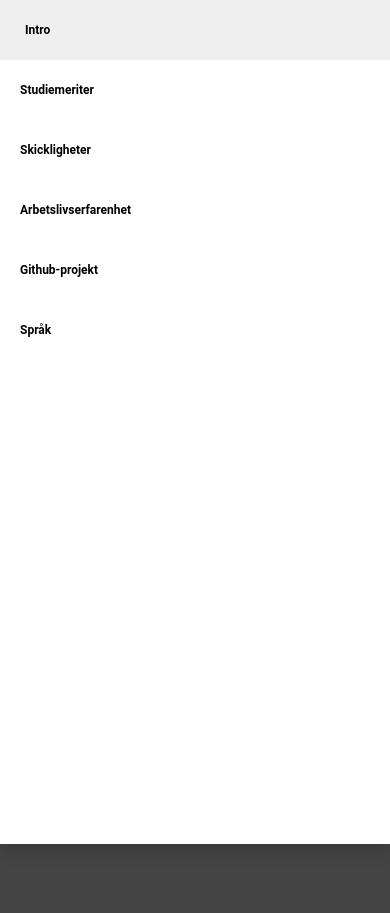
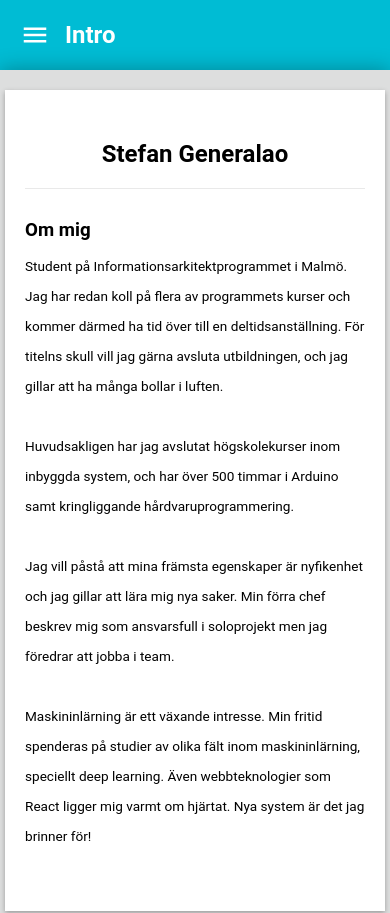
Before and after one commit to stefangeneralao/stefan-generalao-cv, a React (Create React App) app: page / in a window 390 px wide. Shown: the top 913 px of the page. Before the commit the page ends 844 px from the top, so only its background shows below. Built offline with nearby package versions, Linux system fonts and the light colour scheme.

Commit message:
Drawer design changed in open state.

```diff
--- a/src/App.css
+++ b/src/App.css
@@ -73,6 +73,10 @@ h3 {
   height: 100%;
 	transition: 450ms;
 	transition-timing-function: cubic-bezier(.4,0,.2,1);
+}
+
+.Drawer.open {
+	width: 300px;
 }
 
 ul {
@@ -180,7 +184,17 @@ li {
 	}
 
 	.Body {
+		transition: 100ms;
 		margin-left: 0;
+	}
+
+	.Body.drawer-open {
+		transition: 300ms;
+		filter: brightness(0.5);
+	}
+
+	.Header {
+		transition: 300ms;
 	}
 
 	.Header, .Footer {
@@ -196,10 +210,19 @@ li {
 		margin-left: 45px;
 		display: initial;
 	}
+
+	.Header.drawer-open {
+		transition: 300ms;
+		filter: brightness(0.5) grayscale(100%);
+	}
+
+	.Card p {
+		text-align: left;
+	}
 }
 
 /*Mobile*/
-@media screen and (max-width: 600px) {
+@media screen and (max-width: 600px), screen and (max-height: 550px) {
 	.Body {
 		margin-top: 70px;
 		padding-left: 0;
@@ -210,7 +233,6 @@ li {
 		margin: 15px 5px;
 		padding-left: 20px;
 		padding-right: 20px;
-
 	}
 
 	.Card h2 {
@@ -223,9 +245,9 @@ li {
 	}
 
 	.Header h1 {
-		font-size: 1.2rem;
-		padding-left: 60px;
-		margin-top: 24px;
+		font-size: 1.5rem;
+		padding-left: 65px;
+		margin-top: 21px;
 	}
 
 	.Header > .menu-icon {
--- a/src/App.js
+++ b/src/App.js
@@ -12,8 +12,8 @@ class App extends Component {
   constructor() {
     super();
     this.state = {
-			selectedSection: "",
-			drawerOpen: true
+			selectedSection: "Intro",
+			drawerOpen: false
 		};
     this.selectSection = this.selectSection.bind(this);
 		this.openDrawer = this.openDrawer.bind(this);
@@ -61,9 +61,12 @@ class App extends Component {
         <Header
 					selectedSection={this.state.selectedSection}
 					toggleDrawer={this.toggleDrawer}
+					drawerOpen={this.state.drawerOpen}
 				/>
         <Body
           selectedSection={this.state.selectedSection}
+					drawerOpen={this.state.drawerOpen}
+					closeDrawer={this.closeDrawer}
         />
         <Footer />
       </div>
--- a/src/Body.js
+++ b/src/Body.js
@@ -3,6 +3,10 @@ import './App.css';
 import Card from './Card.js';
 
 class Body extends Component {
+	onClickHandler() {
+		this.props.closeDrawer();
+	}
+
   createContent() {
     const cards = [];
     window.storage.cards.forEach((card, index) => {
@@ -19,8 +23,10 @@ class Body extends Component {
   }
 
   render() {
+		const className = this.props.drawerOpen ? "Body drawer-open" : "Body"
+
     return (
-      <div className="Body">
+      <div className={className} onClick={() => {this.onClickHandler()}}>
         {this.createContent()}
       </div>
     );
--- a/src/Drawer.js
+++ b/src/Drawer.js
@@ -137,10 +137,11 @@ class Drawer extends Component {
   }
 
   render() {
-		const width = this.props.open ? "100%" : "";
+		// const width = this.props.open ? "100%" : "";
+		const className = this.props.open ? "Drawer open" : "Drawer"
 
     return (
-      <div className="Drawer" style={{width: width}}>
+      <div className={className}>
         {this.createSectionsList()}
       </div>
     );
--- a/src/Header.js
+++ b/src/Header.js
@@ -8,9 +8,11 @@ class Header extends Component {
 	}
 
   render() {
+		const className = this.props.drawerOpen ? "Header drawer-open" : "Header"
+
     return (
       <div
-				className="Header"
+				className={className}
 				onClick={() => {this.onClickHandler()}}
 			>
 				<img
```
